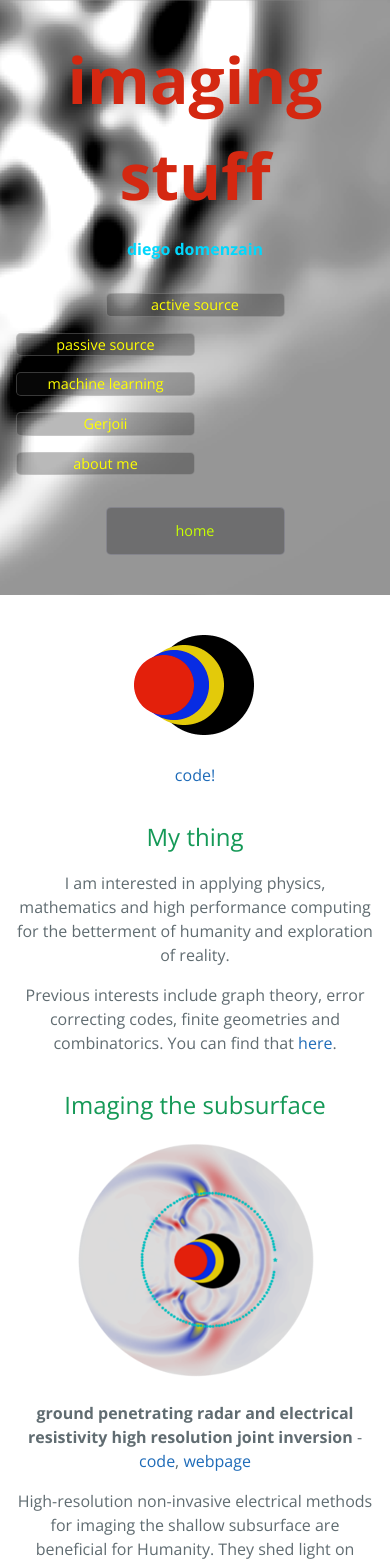
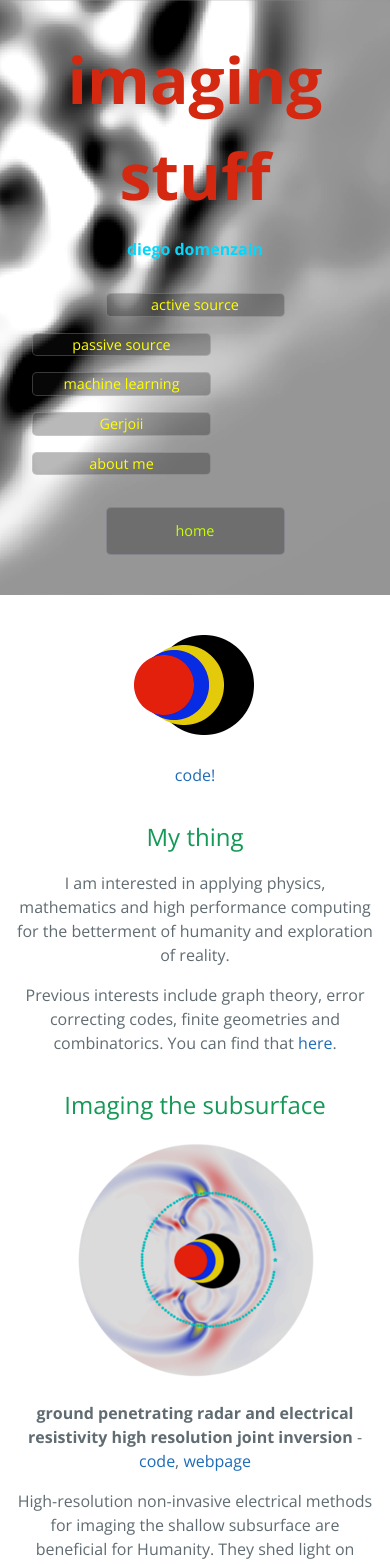
Before and after one commit to diegozain/diegozain.github.io, a Jekyll site: the page built from index.md, in a window 390 px wide. Shown: the top 1564 px of the page. Built offline with Jekyll 4.4.1, drawn with Linux system fonts in a browser that asks for light colours.

Commit message:
mobile 4

```diff
--- a/_sass/jekyll-theme-cayman.scss
+++ b/_sass/jekyll-theme-cayman.scss
@@ -77,15 +77,15 @@ a {
   @include small {
     display: block;
     width: 50%;
-    margin-left: 25%;
-    margin-right: 25%;
+    margin-left: auto;
+    margin-right: auto;
     // padding: 0.75rem;
     font-size: 0.9rem;
 
-    + .btn {
-      margin-top: 1rem;
-      margin-left: 0;
-    }
+    // + .btn {
+    //   margin-top: 1rem;
+    //   margin-left: 0;
+    // }
   }
 }
 
@@ -132,10 +132,10 @@ a {
     padding: 0.75rem;
     font-size: 0.9rem;
 
-    + .btn2 {
-      margin-top: 1rem;
-      margin-left: 0;
-    }
+    // + .btn2 {
+    //   margin-top: 1rem;
+    //   margin-left: 0;
+    // }
   }
 }
 
```
